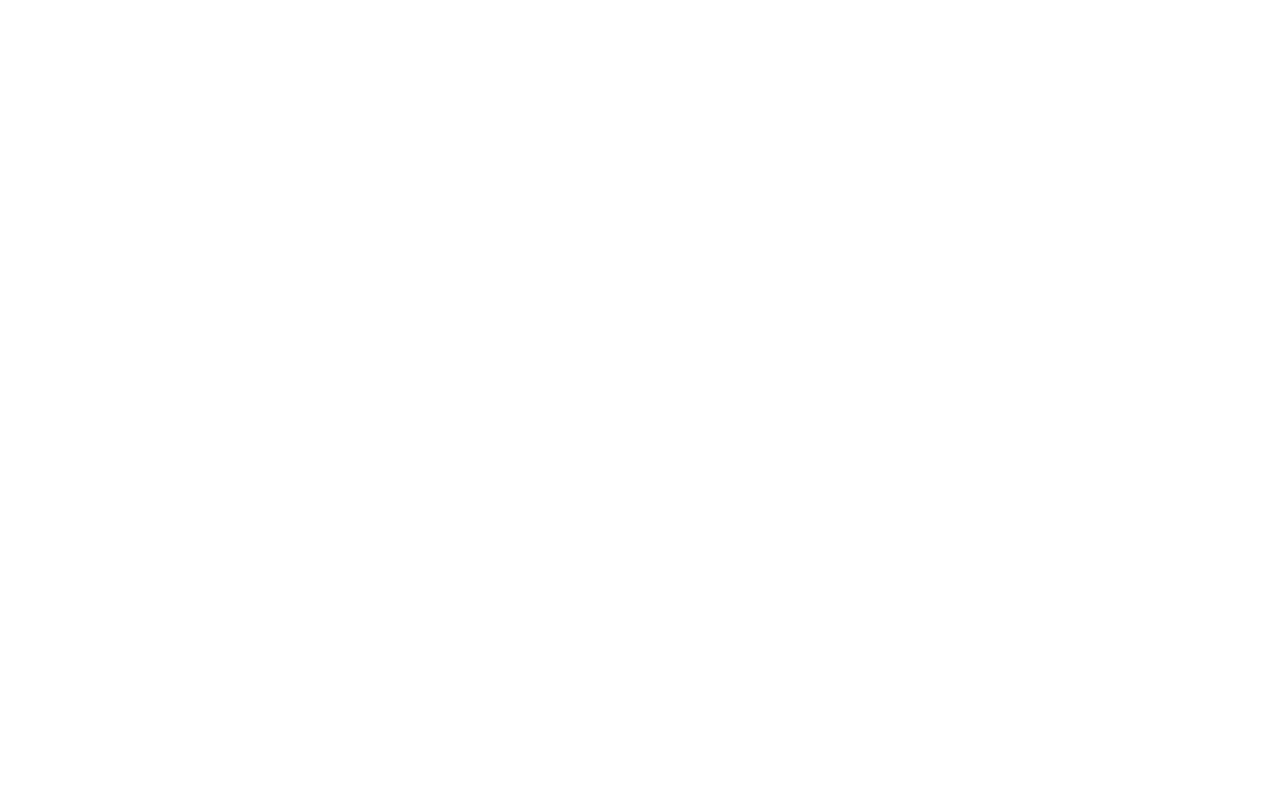
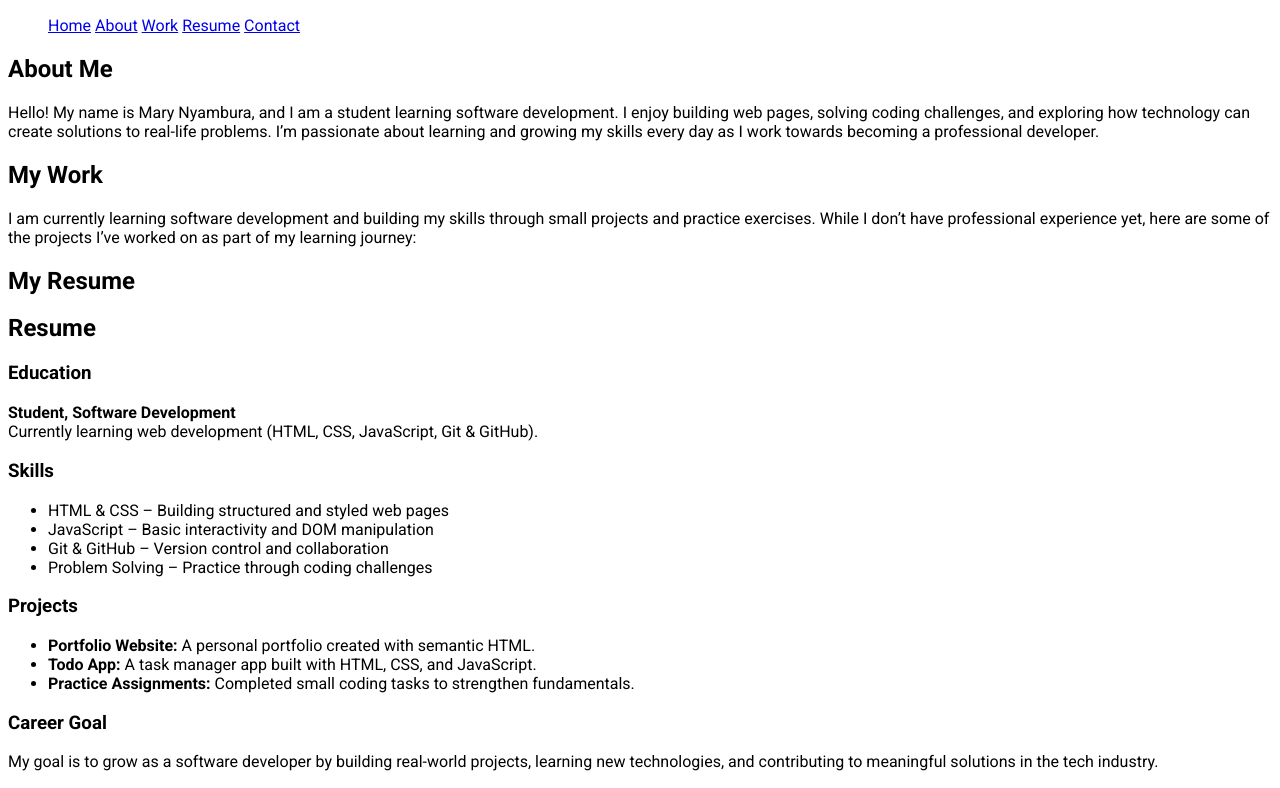
Before and after one commit to mary-nyambura-w/html_project, a plain HTML site: page index.html in a window 1280 px wide. Shown: the top 788 px of the page. Drawn offline with Linux system fonts and the light colour scheme.

Commit message:
added changes

```diff
--- a/index.html
+++ b/index.html
@@ -3,10 +3,11 @@
  <head>
     <meta charset="UTF-8">
     <meta name="viewport" content="width=device-width, initial-scale=1.0">
-    <title>HTML project one/title>
-</head
+    <link rel="stylesheet" href="styles.css">
+    <link href="https://fonts.googleapis.com/css?family=Roboto:400,700&display=swap" rel="stylesheet">
+    <title>Document</title>
+ </head>
  <body>
-
      <nav>
         <ul>
             <li><a href="#home">Home</a></li>
@@ -87,6 +88,5 @@
     <footer>
         <p>&copy; 2024 Mary Nyambura. All rights reserved.</p>
     </footer>
-
  </body>
  </html>
--- /dev/null
+++ b/styles.css
@@ -0,0 +1,6 @@
+nav ul li{
+ display: inline;
+}
+html, body{
+    font-family: roboto;
+}
```
Lines whose indentation alone changed are shown as unchanged.
